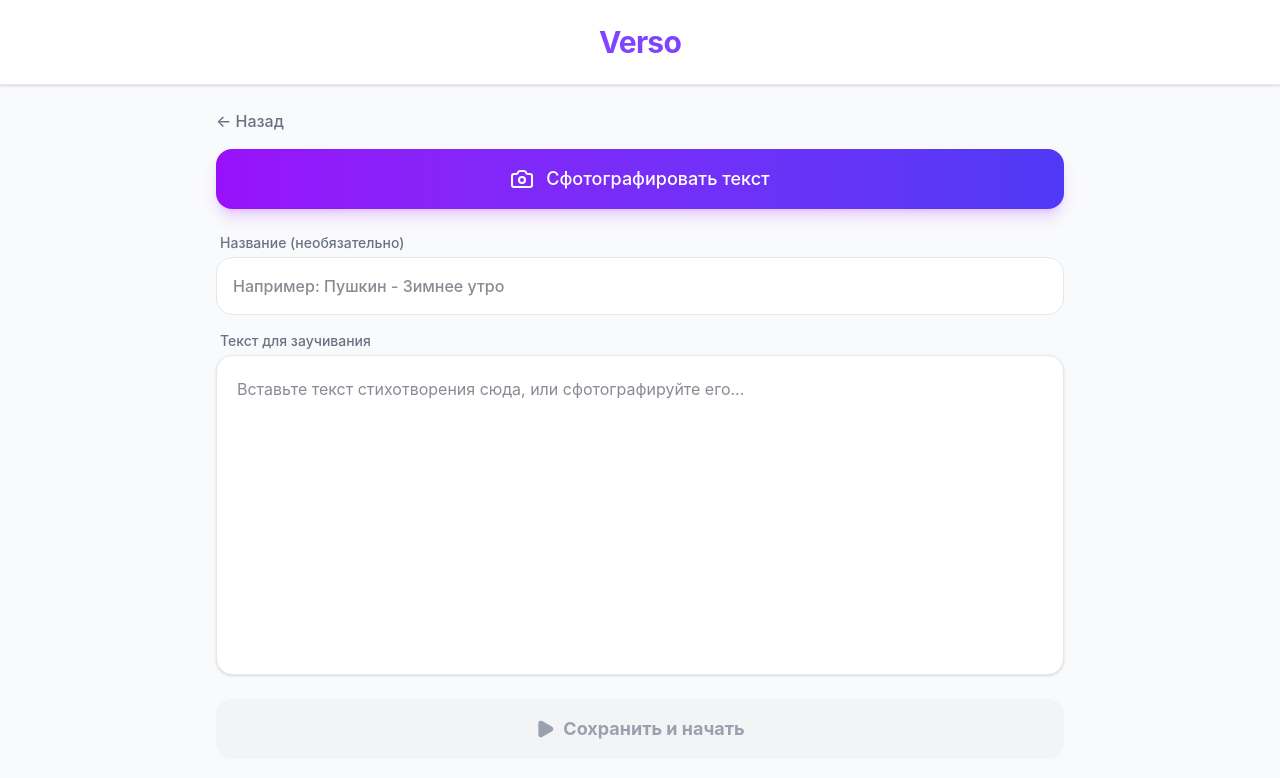
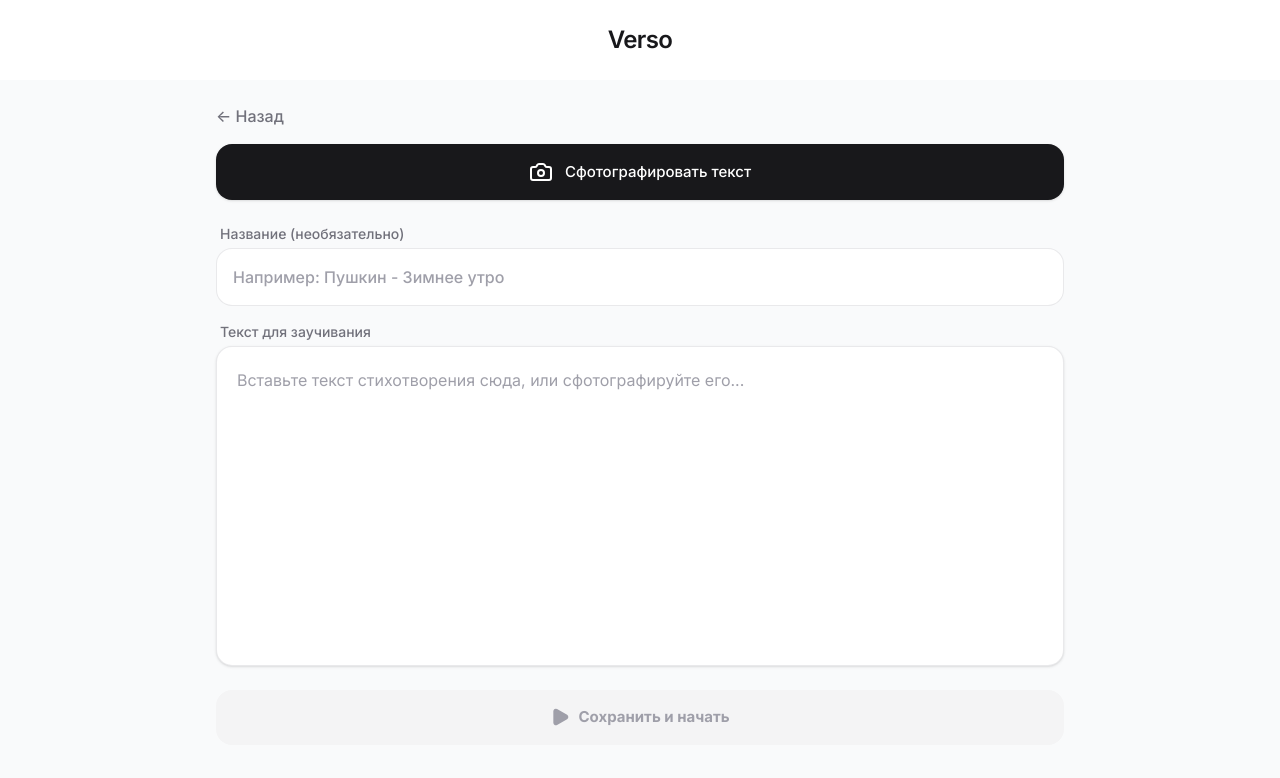
Before and after one commit to kingVitya/verso, a React (Vite) app: page / in a window 1280 px wide. Both pictures are taken after a click on the button "Добавить новый стих". Shown: the top 778 px of the page. Built offline with nearby package versions, Linux system fonts and the light colour scheme.

Commit message:
style: refine visual design with new font family, cohesive zinc color palette, and updated UI components

```diff
--- a/index.html
+++ b/index.html
@@ -4,6 +4,9 @@
     <meta charset="UTF-8" />
     <link rel="icon" type="image/svg+xml" href="/favicon.svg" />
     <meta name="viewport" content="width=device-width, initial-scale=1.0" />
+    <link rel="preconnect" href="https://fonts.googleapis.com">
+    <link rel="preconnect" href="https://fonts.gstatic.com" crossorigin>
+    <link href="https://fonts.googleapis.com/css2?family=Inter:wght@400;500;600;700&family=Lora:ital,wght@0,400;0,500;0,600;1,400;1,500&display=swap" rel="stylesheet">
     <title>Verso</title>
   </head>
   <body>
--- a/src/App.jsx
+++ b/src/App.jsx
@@ -56,9 +56,9 @@
   }
 
   return (
-    <div className="min-h-screen bg-gray-50 dark:bg-zinc-950 text-gray-900 dark:text-gray-100 font-sans selection:bg-purple-300 selection:text-purple-900">
-      <header className="px-4 py-4 md:py-6 text-center border-b border-gray-200 dark:border-zinc-800 bg-white dark:bg-zinc-900 sticky top-0 z-10 shadow-sm cursor-pointer" onClick={navigateToLibrary}>
-        <h1 className="text-2xl md:text-3xl font-bold tracking-tight text-transparent bg-clip-text bg-gradient-to-r from-purple-500 to-indigo-600">
+    <div className="min-h-screen font-sans selection:bg-zinc-200 selection:text-zinc-900 dark:selection:bg-zinc-800 dark:selection:text-white">
+      <header className="px-4 py-4 md:py-6 text-center bg-white dark:bg-zinc-900 sticky top-0 z-10 cursor-pointer" onClick={navigateToLibrary}>
+        <h1 className="text-xl md:text-2xl font-semibold tracking-tight text-zinc-900 dark:text-zinc-100">
           Verso
         </h1>
       </header>
--- a/src/components/InputView.jsx
+++ b/src/components/InputView.jsx
@@ -95,7 +95,7 @@
       {onCancel && (
         <button
           onClick={onCancel}
-          className="text-gray-500 hover:text-gray-900 dark:hover:text-white self-start font-medium -mb-2"
+          className="text-zinc-500 hover:text-zinc-900 dark:hover:text-white self-start font-medium -mb-2 transition-colors"
         >
           ← Назад
         </button>
@@ -115,8 +115,10 @@
           onClick={() => fileInputRef.current?.click()}
           disabled={loading}
           className={clsx(
-            "flex items-center justify-center gap-3 w-full py-4 px-6 rounded-2xl font-medium text-lg text-white transition-all active:scale-[0.98]",
-            loading ? "bg-purple-400 cursor-not-allowed" : "bg-gradient-to-r from-purple-600 to-indigo-600 hover:from-purple-500 hover:to-indigo-500 shadow-lg shadow-purple-500/25"
+            "flex items-center justify-center gap-3 w-full py-4 px-6 rounded-2xl font-medium text-[15px] transition-all active:scale-[0.98]",
+            loading
+              ? "bg-zinc-200 dark:bg-zinc-800 text-zinc-400 cursor-not-allowed"
+              : "bg-zinc-900 text-white hover:bg-zinc-800 dark:bg-zinc-100 dark:text-zinc-900 dark:hover:bg-white shadow-sm"
           )}
         >
           {loading ? (
@@ -135,27 +137,27 @@
 
       <div className="flex flex-col gap-4 relative">
         <div className="flex flex-col gap-1">
-          <label className="text-sm font-medium text-gray-500 dark:text-gray-400 ml-1">
+          <label className="text-sm font-medium text-zinc-500 dark:text-zinc-400 ml-1">
             Название (необязательно)
           </label>
           <input
             value={title}
             onChange={(e) => setTitle(e.target.value)}
             placeholder="Например: Пушкин - Зимнее утро"
-            className="w-full p-4 rounded-2xl bg-white dark:bg-zinc-900 border border-gray-200 dark:border-zinc-800 focus:border-purple-500 dark:focus:border-purple-500 focus:ring-4 focus:ring-purple-500/10 transition-all text-base font-medium"
+            className="w-full p-4 rounded-2xl bg-white dark:bg-zinc-900 border border-zinc-200/80 dark:border-zinc-800 focus:border-zinc-900 dark:focus:border-zinc-100 focus:ring-4 focus:ring-zinc-900/5 dark:focus:ring-zinc-100/5 transition-all text-base font-medium placeholder:text-zinc-400"
             disabled={loading}
           />
         </div>
 
         <div className="flex flex-col gap-1">
-          <label className="text-sm font-medium text-gray-500 dark:text-gray-400 ml-1">
+          <label className="text-sm font-medium text-zinc-500 dark:text-zinc-400 ml-1">
             Текст для заучивания
           </label>
           <textarea
             value={text}
             onChange={(e) => setText(e.target.value)}
             placeholder="Вставьте текст стихотворения сюда, или сфотографируйте его..."
-            className="w-full h-[40vh] min-h-[250px] p-5 rounded-2xl bg-white dark:bg-zinc-900 border border-gray-200 dark:border-zinc-800 focus:border-purple-500 dark:focus:border-purple-500 focus:ring-4 focus:ring-purple-500/10 resize-none shadow-sm transition-all text-base leading-relaxed"
+            className="w-full h-[40vh] min-h-[250px] p-5 rounded-2xl bg-white dark:bg-zinc-900 border border-zinc-200/80 dark:border-zinc-800 focus:border-zinc-900 dark:focus:border-zinc-100 focus:ring-4 focus:ring-zinc-900/5 dark:focus:ring-zinc-100/5 resize-none shadow-sm transition-all text-base leading-relaxed font-serif placeholder:font-sans placeholder:text-zinc-400"
             disabled={loading}
           />
         </div>
@@ -165,10 +167,10 @@
         onClick={() => onSave({ text, title })}
         disabled={loading || !text.trim()}
         className={clsx(
-          "flex items-center justify-center gap-2 w-full py-4 px-6 rounded-2xl font-bold text-lg transition-all active:scale-[0.98]",
+          "flex items-center justify-center gap-2 w-full py-4 px-6 rounded-2xl font-bold text-[15px] transition-all active:scale-[0.98]",
           !text.trim() || loading
-            ? "bg-gray-100 dark:bg-zinc-800 text-gray-400 dark:text-gray-500 cursor-not-allowed"
-            : "bg-black dark:bg-white text-white dark:text-black hover:bg-gray-900 dark:hover:bg-gray-100 shadow-lg"
+            ? "bg-zinc-100 dark:bg-zinc-800 text-zinc-400 cursor-not-allowed"
+            : "bg-zinc-900 text-white hover:bg-zinc-800 dark:bg-zinc-100 dark:text-zinc-900 dark:hover:bg-white shadow-sm"
         )}
       >
         <Play className="w-5 h-5 fill-current" />
--- a/src/components/LibraryView.jsx
+++ b/src/components/LibraryView.jsx
@@ -33,15 +33,15 @@
     <div className="flex flex-col gap-6 animate-in fade-in duration-500">
       <button
         onClick={onAdd}
-        className="flex items-center justify-center gap-3 w-full py-4 px-6 rounded-2xl font-bold text-lg text-white bg-gradient-to-r from-purple-600 to-indigo-600 hover:from-purple-500 hover:to-indigo-500 shadow-lg shadow-purple-500/25 transition-all active:scale-[0.98]"
+        className="flex items-center justify-center gap-3 w-full py-3.5 px-4 rounded-xl font-medium text-[15px] text-white bg-zinc-900 hover:bg-zinc-800 dark:bg-zinc-100 dark:text-zinc-900 dark:hover:bg-white transition-all active:scale-[0.98]"
       >
-        <Plus className="w-6 h-6" />
+        <Plus className="w-5 h-5" />
         <span>Добавить новый стих</span>
       </button>
 
       {poems.length === 0 ? (
-        <div className="text-center text-gray-500 dark:text-gray-400 mt-10">
-          <BookOpen className="w-16 h-16 mx-auto mb-4 opacity-20" />
+        <div className="text-center text-zinc-500 dark:text-zinc-400 mt-10">
+          <BookOpen className="w-12 h-12 mx-auto mb-4 opacity-20" />
           <p>Ваша библиотека пуста.</p>
           <p className="text-sm">Добавьте первый стих, чтобы начать заучивание!</p>
         </div>
@@ -51,44 +51,44 @@
             <div
               key={poem.id}
               onClick={() => onOpen(poem)}
-              className="bg-white dark:bg-zinc-900 border border-gray-200 dark:border-zinc-800 rounded-2xl p-5 flex flex-col gap-3 cursor-pointer hover:border-purple-300 dark:hover:border-purple-700 transition-colors shadow-sm group"
+              className="bg-white dark:bg-zinc-900 border border-zinc-200/80 dark:border-zinc-800 rounded-2xl p-5 flex flex-col gap-3 cursor-pointer hover:border-zinc-300 dark:hover:border-zinc-700 transition-colors shadow-sm group"
             >
               <div className="flex justify-between items-start gap-2">
-                <h3 className="font-bold text-lg text-gray-900 dark:text-white line-clamp-2 leading-tight">
+                <h3 className="font-semibold text-zinc-900 dark:text-zinc-100 line-clamp-2 leading-snug">
                   {poem.title}
                 </h3>
               </div>
 
-              <p className="text-sm text-gray-500 dark:text-gray-400 line-clamp-3">
+              <p className="text-sm text-zinc-500 dark:text-zinc-400 line-clamp-3 leading-relaxed font-serif">
                 {poem.text}
               </p>
 
-              <div className="mt-auto pt-4 flex items-center justify-end gap-2 border-t border-gray-100 dark:border-zinc-800">
+              <div className="mt-auto pt-4 flex items-center justify-end gap-1.5 border-t border-zinc-100 dark:border-zinc-800/50">
                 <button
                   onClick={(e) => handleEdit(e, poem)}
-                  className="p-2 text-gray-400 hover:text-blue-500 hover:bg-blue-50 dark:hover:bg-blue-900/20 rounded-lg transition-colors"
+                  className="p-2 text-zinc-400 hover:text-zinc-700 dark:hover:text-zinc-300 transition-colors"
                   title="Редактировать"
                 >
-                  <Edit className="w-5 h-5" />
+                  <Edit className="w-4 h-4" />
                 </button>
                 <button
                   onClick={(e) => handleShare(e, poem)}
-                  className="p-2 text-gray-400 hover:text-green-500 hover:bg-green-50 dark:hover:bg-green-900/20 rounded-lg transition-colors relative"
+                  className="p-2 text-zinc-400 hover:text-zinc-700 dark:hover:text-zinc-300 transition-colors relative"
                   title="Поделиться"
                 >
-                  <Share2 className="w-5 h-5" />
+                  <Share2 className="w-4 h-4" />
                   {copiedId === poem.id && (
-                    <span className="absolute -top-8 left-1/2 -translate-x-1/2 bg-gray-900 text-white text-xs px-2 py-1 rounded shadow">
+                    <span className="absolute -top-8 left-1/2 -translate-x-1/2 bg-zinc-900 text-white text-[10px] font-medium px-2 py-1 rounded shadow">
                       Скопировано!
                     </span>
                   )}
                 </button>
                 <button
                   onClick={(e) => handleDelete(e, poem.id)}
-                  className="p-2 text-gray-400 hover:text-red-500 hover:bg-red-50 dark:hover:bg-red-900/20 rounded-lg transition-colors"
+                  className="p-2 text-zinc-400 hover:text-red-500 transition-colors"
                   title="Удалить"
                 >
-                  <Trash2 className="w-5 h-5" />
+                  <Trash2 className="w-4 h-4" />
                 </button>
               </div>
             </div>
--- a/src/index.css
+++ b/src/index.css
@@ -1,14 +1,13 @@
 @import "tailwindcss";
 
 @theme {
-  --color-primary: #aa3bff;
-  --color-bg-dark: #16171d;
+  --font-sans: 'Inter', system-ui, -apple-system, sans-serif;
+  --font-serif: 'Lora', Georgia, serif;
 }
 
 body {
-  @apply bg-gray-50 dark:bg-zinc-950 text-gray-900 dark:text-gray-100;
+  @apply bg-[#F9FAFB] dark:bg-zinc-950 text-zinc-900 dark:text-zinc-100 font-sans;
   margin: 0;
-  font-family: system-ui, -apple-system, sans-serif;
   overflow-x: hidden;
 }
 
```
Also changed, not shown: src/components/PracticeView.jsx (+23 -21 lines).
